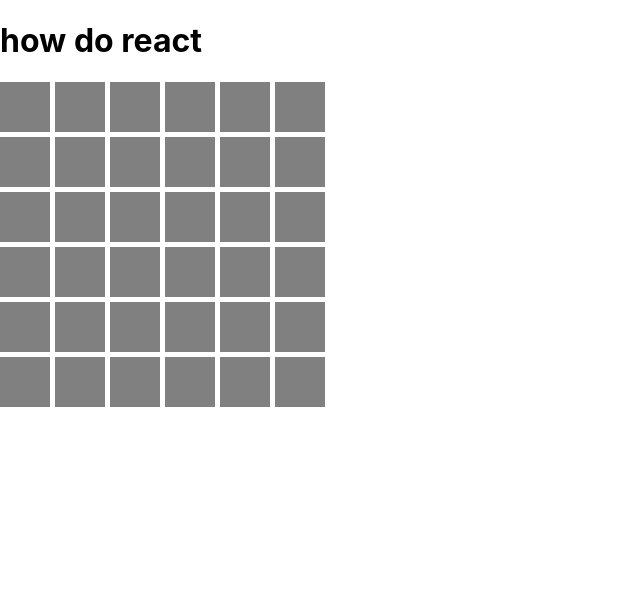
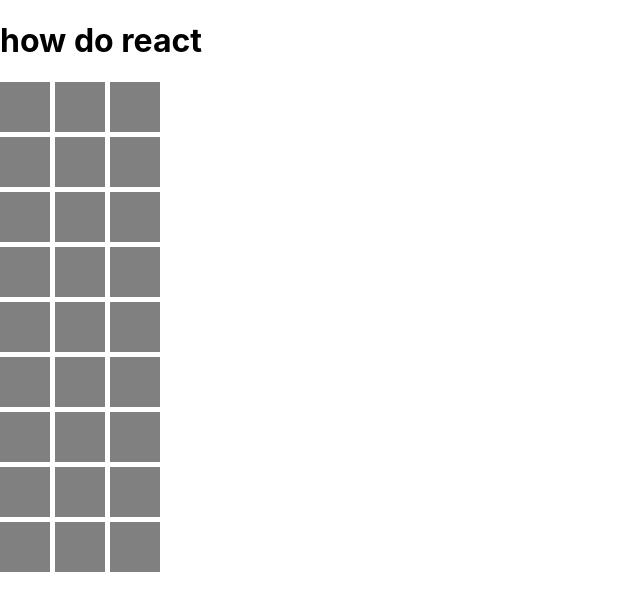
Before and after one commit to smooto/excavation-station, a React (Create React App) app: page / in a window 1280 px wide. Shown: the top 610 px of the page, without its empty margins (0-640 px from the left). Built offline with nearby package versions, Linux system fonts and the light colour scheme.

Commit message:
Update grid to 1 dimension for easier handling

```diff
--- a/src/App.js
+++ b/src/App.js
@@ -4,7 +4,8 @@ import React, { useState } from 'react';
 import './App.css';
 
 function App() {
-  const [grid, setGrid] = useState({ rows: 6, columns: 6 })
+  const [grid, setGrid] = useState({ rows: 9, columns: 3 })
+  const [fossil, buryFossil] = useState({})
 
   return (
     <>
@@ -27,15 +28,16 @@ function toggleColor() {
 
 // eventually, cell can be its own component
 function makeGrid(rows, columns) {
-  return Array(rows).fill(
-    Array(columns).fill(<div class="cell" onClick={toggleColor}></div>)
-  )
+  // return Array(rows).fill(
+  //   Array(columns).fill(<div class="cell" onClick={toggleColor}></div>)
+  // )
+  return Array(rows * columns).fill(<div class="cell" onClick={toggleColor}></div>)
 }
 
-function treasureCoords(grid) {
+function treasureCoords(rows, columns) {
   return {
-    row: Math.floor(Math.random() * grid.length),
-    col: Math.floor(Math.random() * grid[0].length)
+    row: Math.floor(Math.random() * rows),
+    col: Math.floor(Math.random() * columns)
   }
 }
 
```
